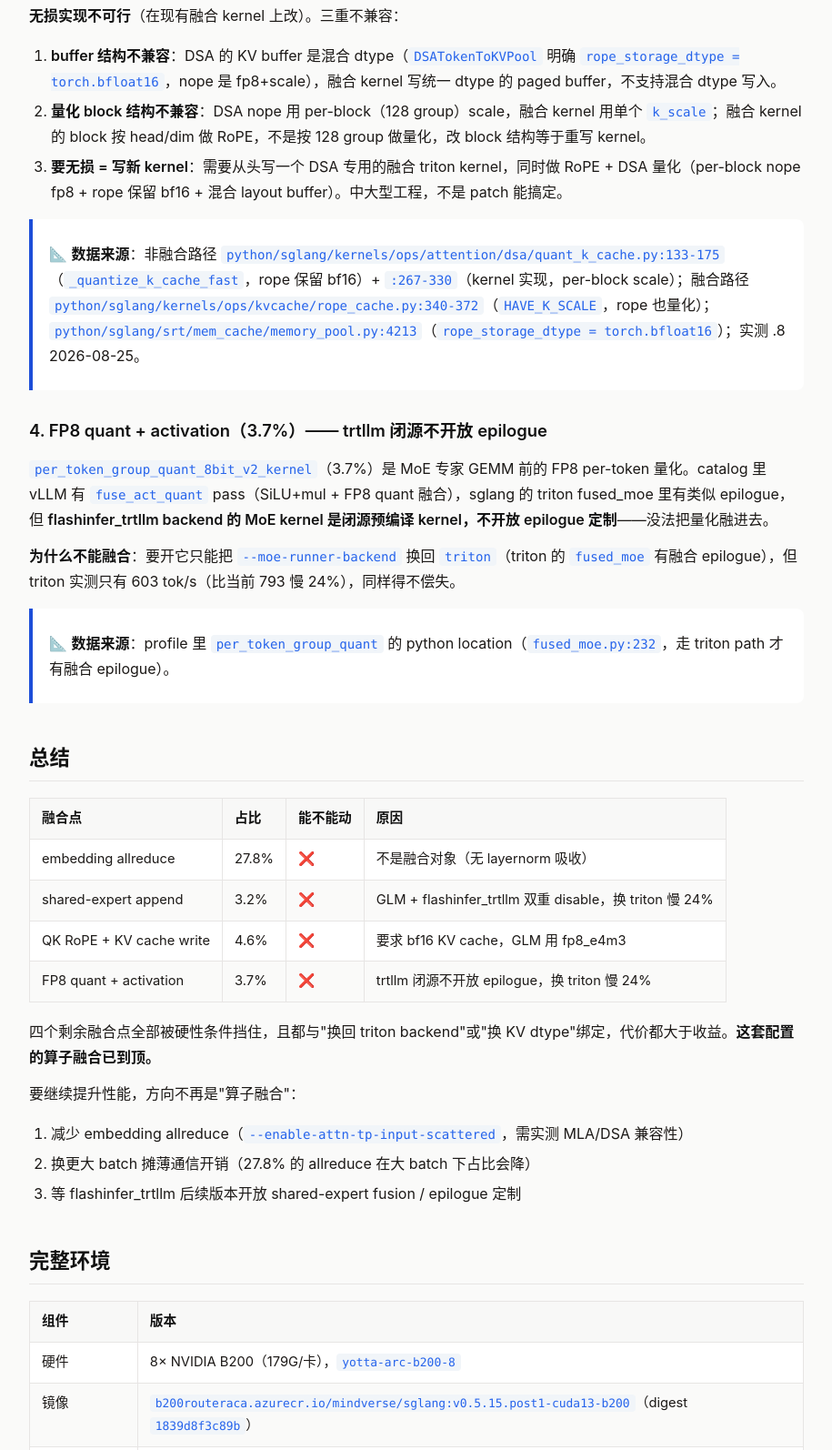
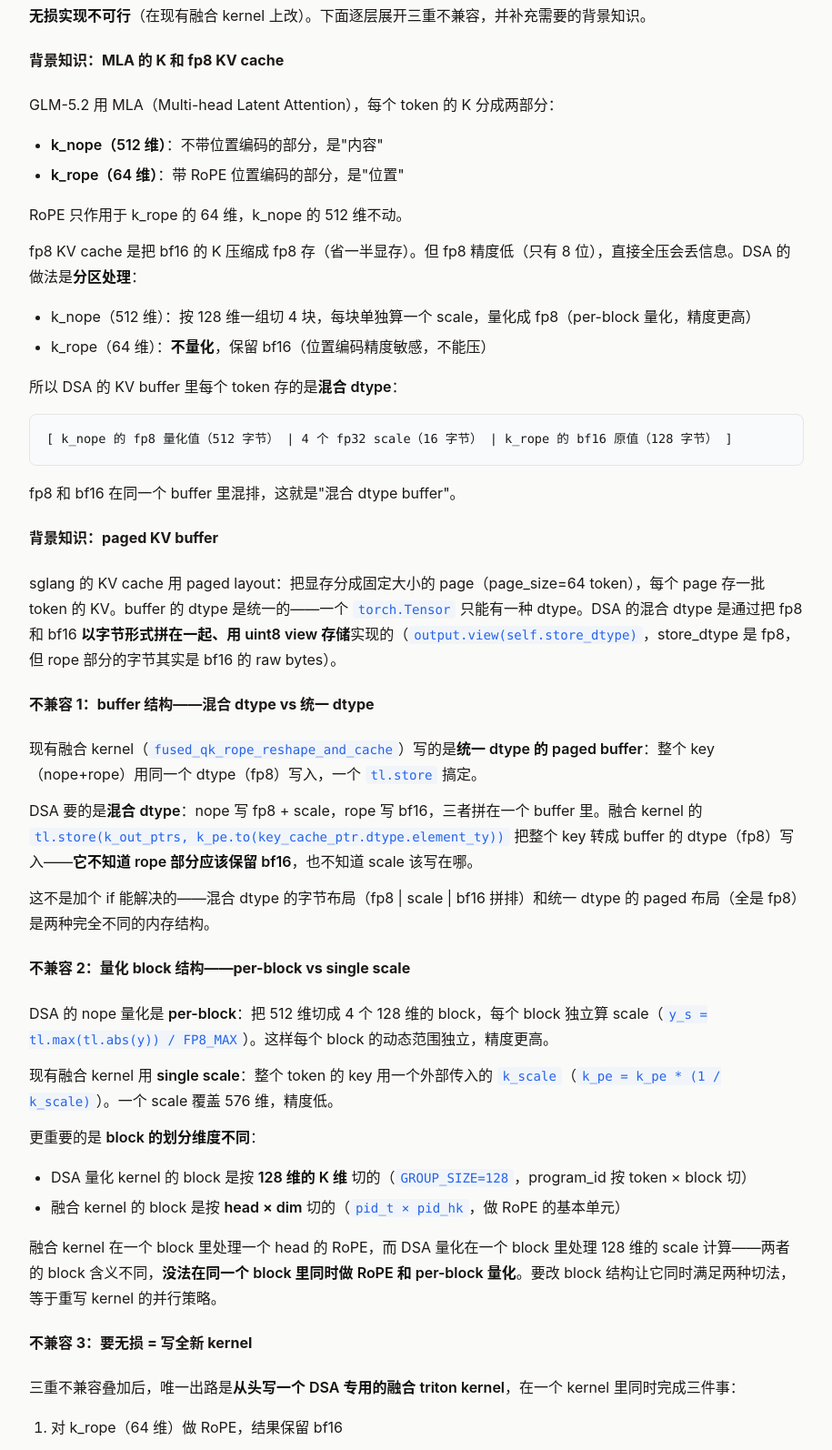
Before and after one commit to san-tian/blog, a plain HTML site: page sglang-fusion-ceiling-a-config.html in a window 1280 px wide. Shown: the part 5322-6916 px from the top of the page at 91% size, without its empty margins (182-1097 px from the left). Drawn offline with Linux system fonts and the light colour scheme.

Commit message:
blog: 展开三重不兼容+补充MLA/paged KV/per-block scale背景知识

```diff
--- a/sglang-fusion-ceiling-a-config.html
+++ b/sglang-fusion-ceiling-a-config.html
@@ -174,14 +174,52 @@ assert (
 <tr><td>输出 layout</td><td><code>[nope_fp8 | scales | rope_bf16]</code></td><td>统一 fp8（layout 不同）</td></tr>
 </table>
 <p>最关键的损失在 rope 部分：非融合路径保留 rope 为 bf16（位置编码精度敏感），融合路径把 rope 也量化成 fp8，会损失位置信息。简单输入下看不出（"1+1=2"正确），但复杂输入下 DSA 的 sparse attention 依赖精确 KV 做 topk 选择，rope 精度损失可能导致 topk 选错。</p>
-<p><strong>无损实现不可行</strong>（在现有融合 kernel 上改）。三重不兼容：</p>
+<p><strong>无损实现不可行</strong>（在现有融合 kernel 上改）。下面逐层展开三重不兼容，并补充需要的背景知识。</p>
+
+<h4>背景知识：MLA 的 K 和 fp8 KV cache</h4>
+<p>GLM-5.2 用 MLA（Multi-head Latent Attention），每个 token 的 K 分成两部分：</p>
+<ul>
+<li><strong>k_nope（512 维）</strong>：不带位置编码的部分，是"内容"</li>
+<li><strong>k_rope（64 维）</strong>：带 RoPE 位置编码的部分，是"位置"</li>
+</ul>
+<p>RoPE 只作用于 k_rope 的 64 维，k_nope 的 512 维不动。</p>
+<p>fp8 KV cache 是把 bf16 的 K 压缩成 fp8 存（省一半显存）。但 fp8 精度低（只有 8 位），直接全压会丢信息。DSA 的做法是<strong>分区处理</strong>：</p>
+<ul>
+<li>k_nope（512 维）：按 128 维一组切 4 块，每块单独算一个 scale，量化成 fp8（per-block 量化，精度更高）</li>
+<li>k_rope（64 维）：<strong>不量化</strong>，保留 bf16（位置编码精度敏感，不能压）</li>
+</ul>
+<p>所以 DSA 的 KV buffer 里每个 token 存的是<strong>混合 dtype</strong>：</p>
+<pre><code>[ k_nope 的 fp8 量化值（512 字节） | 4 个 fp32 scale（16 字节） | k_rope 的 bf16 原值（128 字节） ]</code></pre>
+<p>fp8 和 bf16 在同一个 buffer 里混排，这就是"混合 dtype buffer"。</p>
+
+<h4>背景知识：paged KV buffer</h4>
+<p>sglang 的 KV cache 用 paged layout：把显存分成固定大小的 page（page_size=64 token），每个 page 存一批 token 的 KV。buffer 的 dtype 是统一的——一个 <code>torch.Tensor</code> 只能有一种 dtype。DSA 的混合 dtype 是通过把 fp8 和 bf16 <strong>以字节形式拼在一起、用 uint8 view 存储</strong>实现的（<code>output.view(self.store_dtype)</code>，store_dtype 是 fp8，但 rope 部分的字节其实是 bf16 的 raw bytes）。</p>
+
+<h4>不兼容 1：buffer 结构——混合 dtype vs 统一 dtype</h4>
+<p>现有融合 kernel（<code>fused_qk_rope_reshape_and_cache</code>）写的是<strong>统一 dtype 的 paged buffer</strong>：整个 key（nope+rope）用同一个 dtype（fp8）写入，一个 <code>tl.store</code> 搞定。</p>
+<p>DSA 要的是<strong>混合 dtype</strong>：nope 写 fp8 + scale，rope 写 bf16，三者拼在一个 buffer 里。融合 kernel 的 <code>tl.store(k_out_ptrs, k_pe.to(key_cache_ptr.dtype.element_ty))</code> 把整个 key 转成 buffer 的 dtype（fp8）写入——<strong>它不知道 rope 部分应该保留 bf16</strong>，也不知道 scale 该写在哪。</p>
+<p>这不是加个 if 能解决的——混合 dtype 的字节布局（fp8 | scale | bf16 拼排）和统一 dtype 的 paged 布局（全是 fp8）是两种完全不同的内存结构。</p>
+
+<h4>不兼容 2：量化 block 结构——per-block vs single scale</h4>
+<p>DSA 的 nope 量化是 <strong>per-block</strong>：把 512 维切成 4 个 128 维的 block，每个 block 独立算 scale（<code>y_s = tl.max(tl.abs(y)) / FP8_MAX</code>）。这样每个 block 的动态范围独立，精度更高。</p>
+<p>现有融合 kernel 用 <strong>single scale</strong>：整个 token 的 key 用一个外部传入的 <code>k_scale</code>（<code>k_pe = k_pe * (1 / k_scale)</code>）。一个 scale 覆盖 576 维，精度低。</p>
+<p>更重要的是 <strong>block 的划分维度不同</strong>：</p>
+<ul>
+<li>DSA 量化 kernel 的 block 是按 <strong>128 维的 K 维</strong> 切的（<code>GROUP_SIZE=128</code>，program_id 按 token × block 切）</li>
+<li>融合 kernel 的 block 是按 <strong>head × dim</strong> 切的（<code>pid_t × pid_hk</code>，做 RoPE 的基本单元）</li>
+</ul>
+<p>融合 kernel 在一个 block 里处理一个 head 的 RoPE，而 DSA 量化在一个 block 里处理 128 维的 scale 计算——两者的 block 含义不同，<strong>没法在同一个 block 里同时做 RoPE 和 per-block 量化</strong>。要改 block 结构让它同时满足两种切法，等于重写 kernel 的并行策略。</p>
+
+<h4>不兼容 3：要无损 = 写全新 kernel</h4>
+<p>三重不兼容叠加后，唯一出路是<strong>从头写一个 DSA 专用的融合 triton kernel</strong>，在一个 kernel 里同时完成三件事：</p>
 <ol>
-<li><strong>buffer 结构不兼容</strong>：DSA 的 KV buffer 是混合 dtype（<code>DSATokenToKVPool</code> 明确 <code>rope_storage_dtype = torch.bfloat16</code>，nope 是 fp8+scale），融合 kernel 写统一 dtype 的 paged buffer，不支持混合 dtype 写入。</li>
-<li><strong>量化 block 结构不兼容</strong>：DSA nope 用 per-block（128 group）scale，融合 kernel 用单个 <code>k_scale</code>；融合 kernel 的 block 按 head/dim 做 RoPE，不是按 128 group 做量化，改 block 结构等于重写 kernel。</li>
-<li><strong>要无损 = 写新 kernel</strong>：需要从头写一个 DSA 专用的融合 triton kernel，同时做 RoPE + DSA 量化（per-block nope fp8 + rope 保留 bf16 + 混合 layout buffer）。中大型工程，不是 patch 能搞定。</li>
+<li>对 k_rope（64 维）做 RoPE，结果保留 bf16</li>
+<li>对 k_nope（512 维）按 128 group 做 per-block fp8 量化，算 scale</li>
+<li>把 fp8 量化值 + scale + bf16 rope 按混合 layout 写入 paged buffer</li>
 </ol>
+<p>这不是改现有 kernel 的几行代码，是设计一个新的并行策略（block 怎么切才能同时覆盖 RoPE 的 head 维和量化的 128 维 group），写新的 triton kernel，然后验证正确性。中大型工程。</p>
 <blockquote>
-<p>📐 <strong>数据来源</strong>：非融合路径 <code>python/sglang/kernels/ops/attention/dsa/quant_k_cache.py:133-175</code>（<code>_quantize_k_cache_fast</code>，rope 保留 bf16）+ <code>:267-330</code>（kernel 实现，per-block scale）；融合路径 <code>python/sglang/kernels/ops/kvcache/rope_cache.py:340-372</code>（<code>HAVE_K_SCALE</code>，rope 也量化）；<code>python/sglang/srt/mem_cache/memory_pool.py:4213</code>（<code>rope_storage_dtype = torch.bfloat16</code>）；实测 .8 2026-08-25。</p>
+<p>📐 <strong>数据来源</strong>：非融合路径 <code>python/sglang/kernels/ops/attention/dsa/quant_k_cache.py:133-175</code>（<code>_quantize_k_cache_fast</code>，rope 保留 bf16）+ <code>:267-330</code>（kernel 实现，per-block scale，<code>y_s = tl.max(tl.abs(y)) / FP8_MAX</code>）；融合路径 <code>python/sglang/kernels/ops/kvcache/rope_cache.py:340-372</code>（<code>HAVE_K_SCALE</code>，rope 也量化）；<code>python/sglang/srt/mem_cache/memory_pool.py:4213</code>（<code>rope_storage_dtype = torch.bfloat16</code>）+ <code>:4166-4172</code>（<code>quantize_k_cache</code> 调用，混合 layout）；实测 .8 2026-08-25。</p>
 </blockquote>
 
 <h3>4. FP8 quant + activation（3.7%）—— trtllm 闭源不开放 epilogue</h3>
```
Also changed, not shown: 1 other file.
